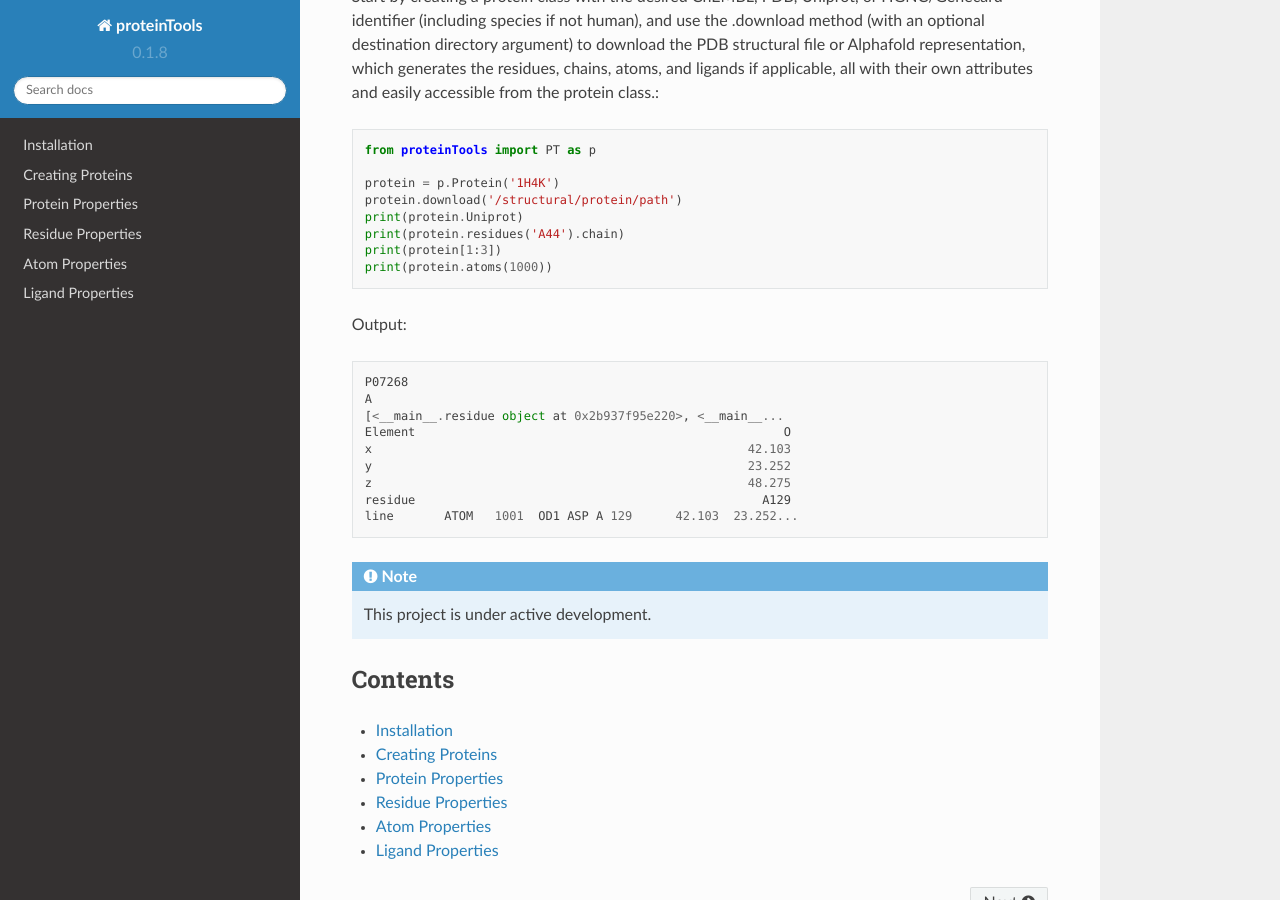
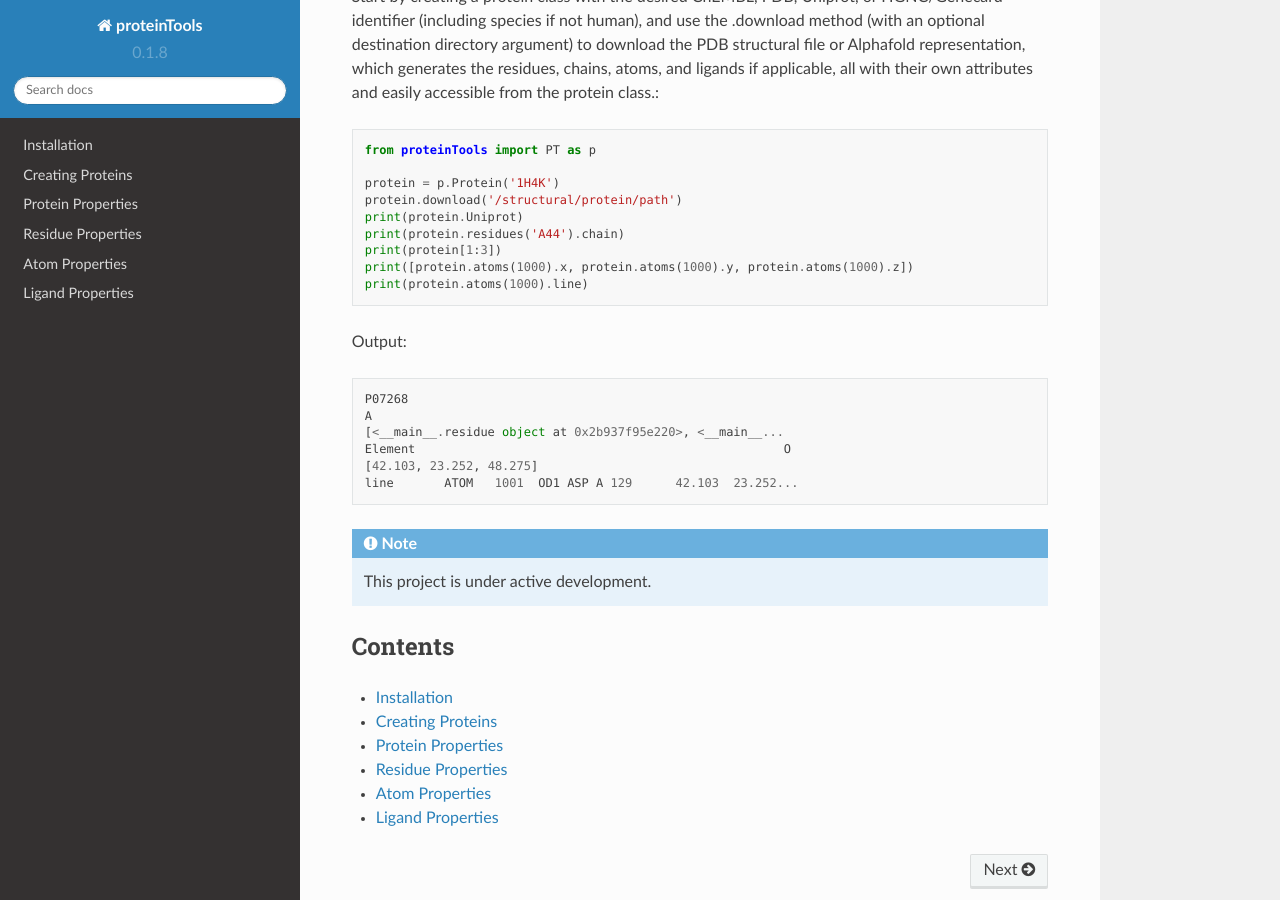
Before and after one commit to tiger1deF/proteinTools, a Sphinx documentation site: the page built from docs/source/index.rst, in a window 1280 px wide and 900 px high, scrolled down 458 px. Built offline with Sphinx 7.4.7 and the Read the Docs theme 2.0.0, drawn with Linux system fonts in a browser that asks for light colours.

Commit message:
Update index.rst

```diff
--- a/docs/source/index.rst
+++ b/docs/source/index.rst
@@ -17,7 +17,8 @@ Start by creating a protein class with the desired ChEMBL, PDB, Uniprot, or HGNC
         print(protein.Uniprot)
         print(protein.residues('A44').chain)
         print(protein[1:3])
-        print(protein.atoms(1000))
+        print([protein.atoms(1000).x, protein.atoms(1000).y, protein.atoms(1000).z])
+        print(protein.atoms(1000).line)
 
 Output: ::
 
@@ -25,10 +26,7 @@ Output: ::
         A
         [<__main__.residue object at 0x2b937f95e220>, <__main__...
         Element                                                   O
-        x                                                    42.103
-        y                                                    23.252
-        z                                                    48.275
-        residue                                                A129
+        [42.103, 23.252, 48.275]
         line       ATOM   1001  OD1 ASP A 129      42.103  23.252...
 .. note::
 
```
